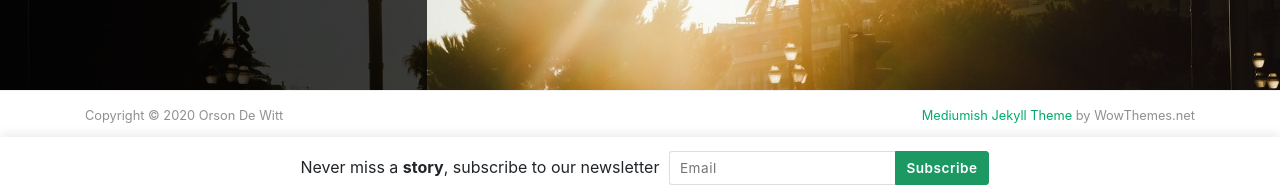
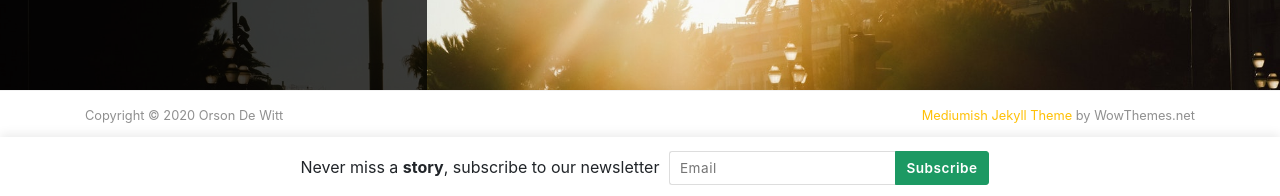
Before and after one commit to OrsonDWitt/OrsonDWitt.github.io, a Jekyll site: the page built from _pages/tags.md, in a window 1280 px wide and 1400 px high, scrolled down 539 px. Shown: the part 1201-1397 px from the top of the window. Built offline with Jekyll 4.4.1, drawn with Linux system fonts in a browser that asks for light colours; nearby versions of some CDN libraries.

Commit message:
Update main.scss

```diff
--- a/assets/css/main.scss
+++ b/assets/css/main.scss
@@ -129,7 +129,7 @@
 	font-weight: 600;
 }
 
-.navbar-dark .navbar-nav .nav-link {color: #ffc107; transition: color 0.2s;}
+a, .navbar-dark .navbar-nav .nav-link {color: #ffc107; transition: color 0.2s;}
 .navbar-dark .navbar-nav .nav-link:focus, .navbar-dark .navbar-nav .nav-link:hover {
         color: #fff;
 }
```
